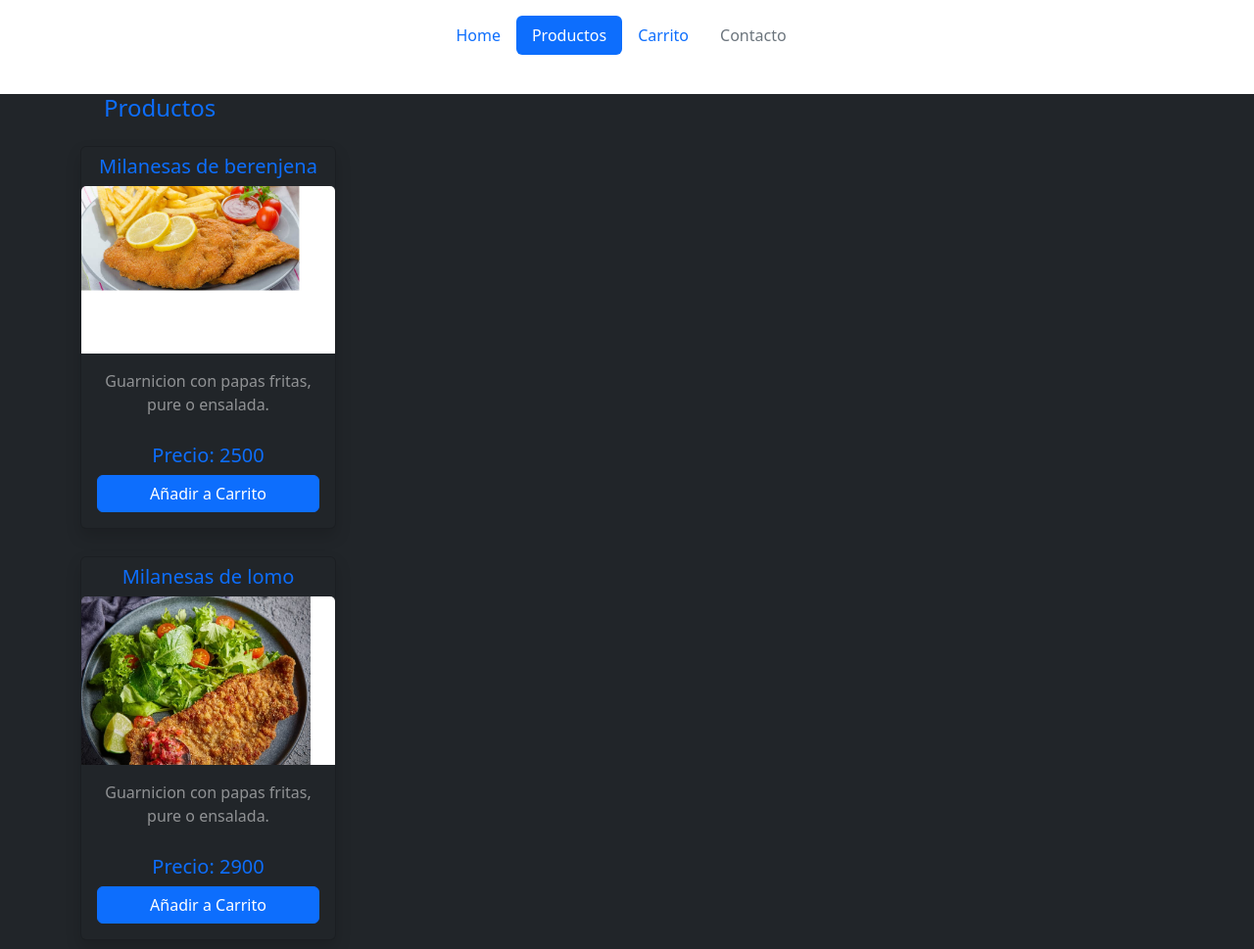
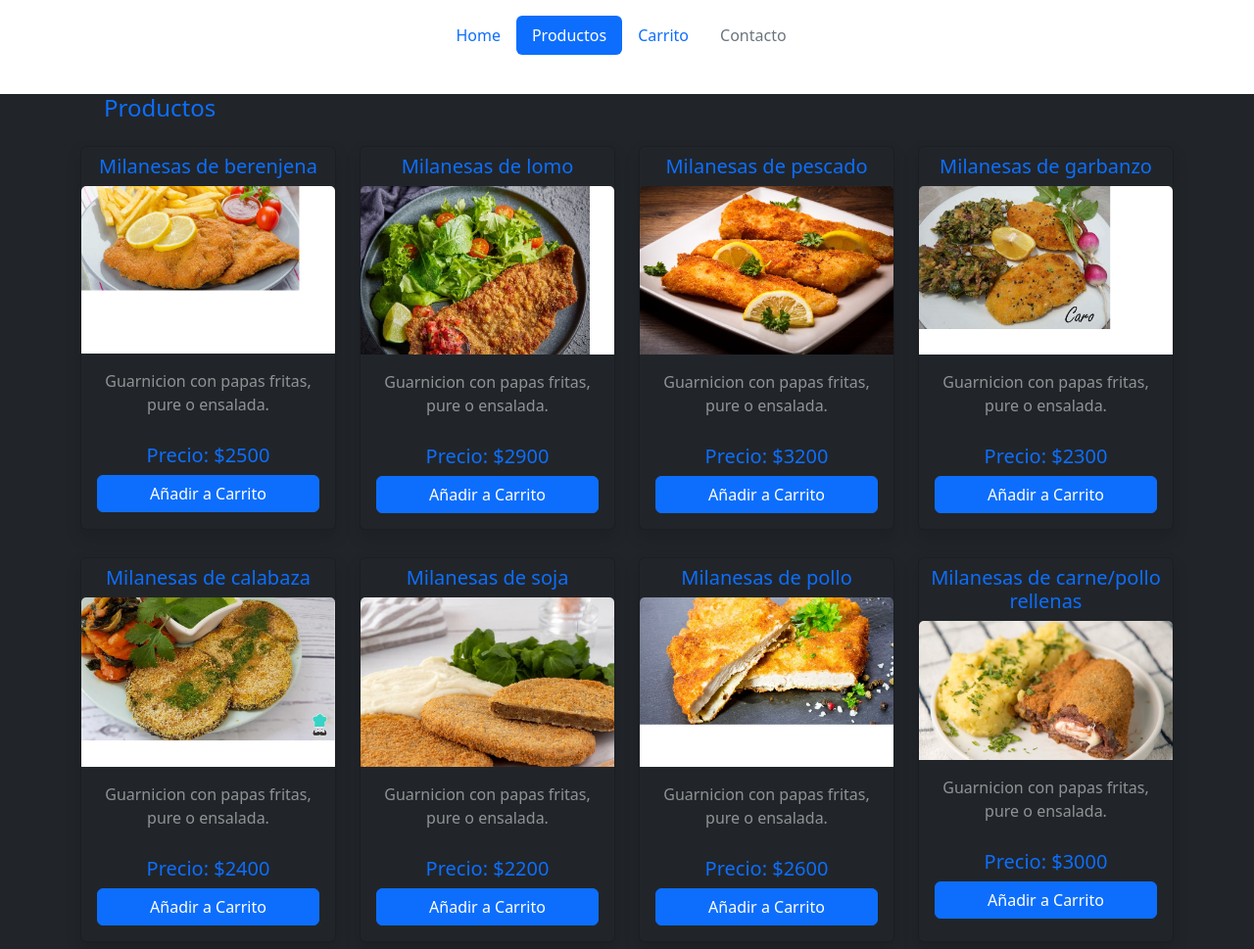
Before and after one commit to Sebita98/ProyectoFinal-JavaScript-Mucci, a plain HTML site: page index.html in a window 1280 px wide. Shown: the top 969 px of the page at 98% size. Drawn offline with nearby package versions, Linux system fonts and the light colour scheme; some packages are replaced by stand-ins of ours; a script that the page names is missing.

Commit message:
guardando

```diff
--- a/index.html
+++ b/index.html
@@ -100,13 +100,13 @@
 
 
 
-        <div class="tab-pane fade show active container" role="tabpanel" aria-labelledby="pills-profile-tab"
+        <div class="tab-pane fade show active container"  id="pills-profile" role="tabpanel" aria-labelledby="pills-profile-tab"
             tabindex="0">
 
             <h2 class="h4 m-4 text-primary">Productos</h2>
-            <div class="producto" id="pills-profile">
+            <div class="producto" id="milanesas">
 
-                <!-- <div class="row row-cols-sm-1 row-cols-md-2 row-cols-lg-3 row-cols-xl-4">
+                <div class="row row-cols-sm-1 row-cols-md-2 row-cols-lg-3 row-cols-xl-4">
 
                     <div class="col d-flex justify-content-center mb-4">
                         <div class="card shadow mb-1 bg-dark rounded" style="width: 20rem;">
@@ -257,7 +257,7 @@
                             </div>
                         </div>
                     </div>
-                </div> -->
+                </div>  -->
             </div>
         </div>
 
--- a/index.js
+++ b/index.js
@@ -1,13 +1,15 @@
-let productos = [];
+
 
 const Clickbutton = document.querySelectorAll('.button')
 const tbody = document.querySelector('.tbody')
 let carrito = []
-const contenedorProductos = document.querySelector("#pills-profile")
+
 
 Clickbutton.forEach(btn => {
     btn.addEventListener('click', addToCarritoItem)
 })
+
+
 
 function addToCarritoItem(e) {
     const button = e.target
@@ -161,42 +163,46 @@ window.onload = function () {
     }
 }
 
+// let milanesas = []
+// const contenedorMilanesas = document.querySelector("#milanesas")
+
+// function cargarMilanesas() {
+//     milanesas.forEach(producto => {
+//         const div = document.createElement("div");
+//         div.classList.add("producto");
+//         div.innerHTML = `
+//                 <div class="row row-cols-sm-1 row-cols-md-2 row-cols-lg-3 row-cols-xl-4">
+
+//                     <div class="col d-flex justify-content-center mb-4">
+//                         <div class="card shadow mb-1 bg-dark rounded" style="width: 20rem;">
+//                             <h5 class="card-title pt-2 text-center text-primary">${producto.nombre}</h5>
+//                             <img src="${producto.imagen}" class="card-img-top" alt="...">
+
+//                             <div class="card-body text-center">
+//                                 <p class="card-text text-white-50 description">Guarnicion con papas fritas, pure o
+//                                     ensalada.
+//                                 </p>
+//                                 <h5 class="text-primary">Precio: <span class="precio">${producto.precio}</span></h5>
+//                                 <div class=" d-grid gap-2">
+//                                     <button class="btn btn-primary button">Añadir a Carrito</button>
+//                                 </div>
+
+//                             </div>
+//                         </div>
+//                     </div>
+//                 </div>
+//         `
+//         contenedorMilanesas.append(div);
+//     })
+// }
+
+// cargarMilanesas()
 
 
-function cargarProductos() {
-    contenedorProductos.innerHTML = "";
-
-    productos.forEach(producto => {
-        const div = document.createElement("div");
-        div.classList.add("row", "row-cols-sm-1", "row-cols-md-2", "row-cols-lg-3", "row-cols-xl-4");
-        div.innerHTML = `
-            <div class="col d-flex justify-content-center mb-4">
-                <div class="card shadow mb-1 bg-dark rounded" style="width: 20rem;">
-                    <h5 class="card-title pt-2 text-center text-primary">${producto.nombre}</h5>
-                    <img src=${producto.img} class="card-img-top" alt="...">
-
-                    <div class="card-body text-center">
-                        <p class="card-text text-white-50 description">Guarnicion con papas fritas, pure o
-                        ensalada.
-                        </p>
-                        <h5 class="text-primary">Precio: <span class="precio">${producto.precio}</span></h5>
-                    <div class=" d-grid gap-2">
-                    <button class="btn btn-primary button">Añadir a Carrito</button>
-                </div>
-            </div>
-    `;
-        contenedorProductos.append(div)
-    })
-
-}
-
-cargarProductos();
-
-
-fetch("productos.json")
-    .then(response => response.json())
-    .then(data => {
-        productos = data;
-        cargarProductos(productos)
-    })
-    .catch(error => console.log(error));
+// fetch("productos.json")
+//     .then(response => response.json())
+//     .then(data => {
+//         productos = data;
+//         cargarMilanesas(productos)
+//     })
+//     .catch(error => console.log(error));
```
